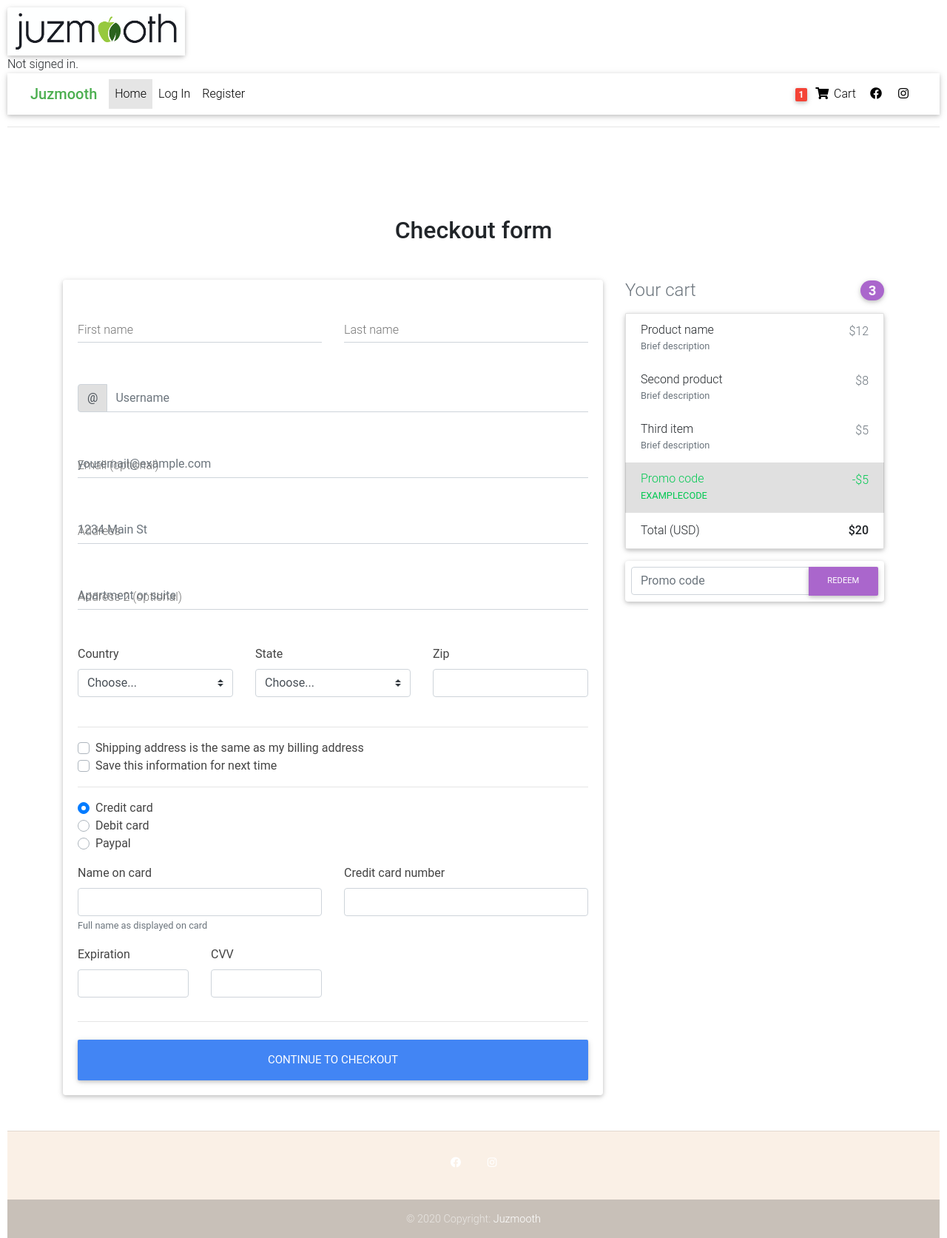
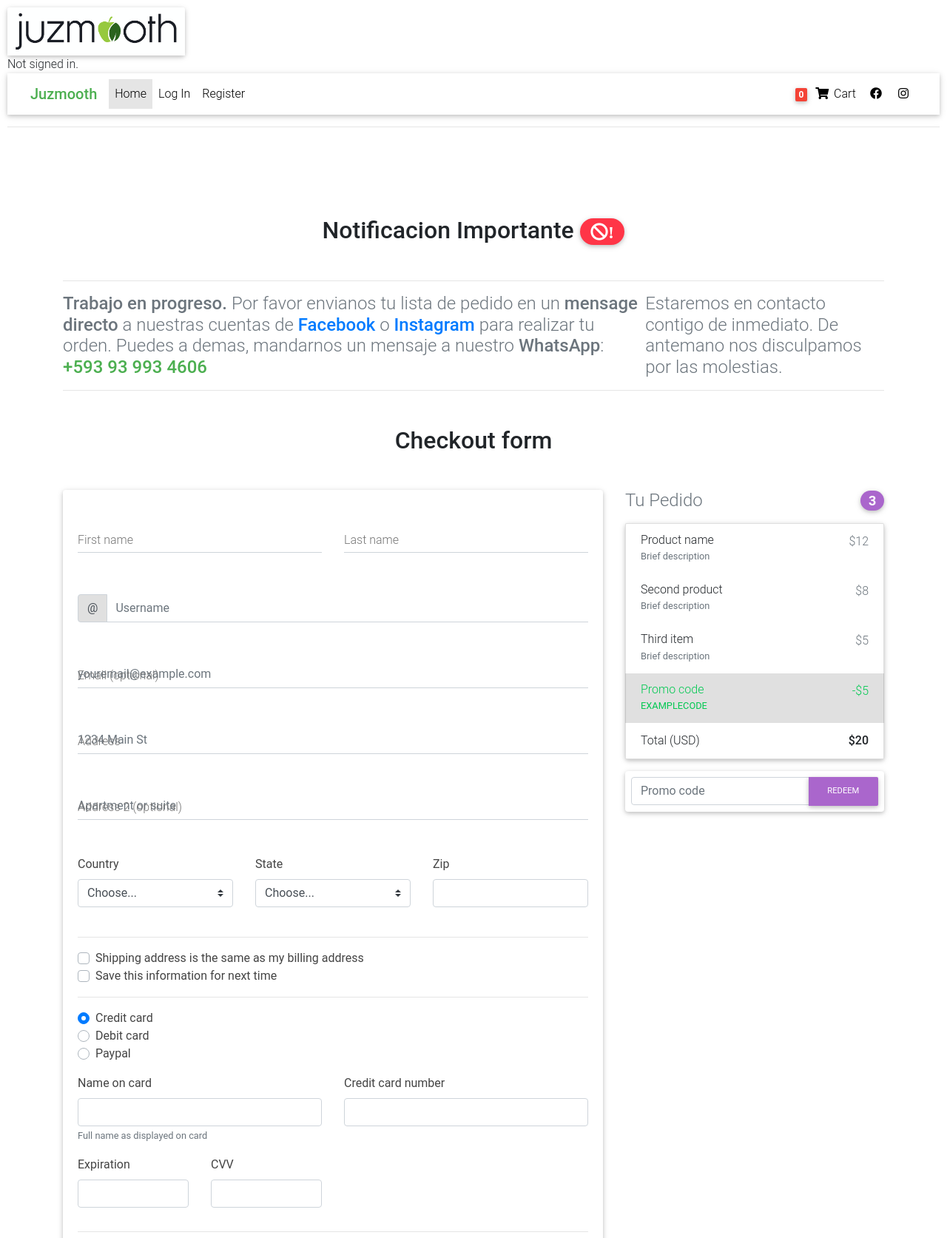
Before and after one commit to CarinaLR/Ivonne, a Django app: page /checkout in a window 1280 px wide. Shown: the top 1673 px of the page at 74% size. Run offline with Django 3.2, Linux system fonts and the light colour scheme; some libraries are stand-ins or nearby versions.

Commit message:
added notification to checkout page and connected fb & ig accts

```diff
--- a/auctions/templates/auctions/checkout.html
+++ b/auctions/templates/auctions/checkout.html
@@ -3,6 +3,34 @@
 <!--Main layout-->
 <main class="mt-5 pt-4">
   <div class="container wow fadeIn">
+    <h2 class="my-5 h2 text-center">
+      Notificacion Importante
+      <span class="badge badge-danger badge-pill fas fa-ban">!</span>
+    </h2>
+    <hr />
+    <h4 class="d-flex justify-content-between align-items-center mb-3">
+      <span class="text-muted"
+        ><strong>Trabajo en progreso. </strong>Por favor envianos tu lista de
+        pedido en un <strong>mensage directo</strong> a nuestras cuentas de
+        <a
+          href="https://www.facebook.com/Juzmooth-879856658763480"
+          target="_blank"
+        >
+          <strong>Facebook</strong> </a
+        >o
+        <a href="https://www.instagram.com/juzmooth/?hl=es" target="_blank"
+          ><strong>Instagram </strong></a
+        >para realizar tu orden. Puedes a demas, mandarnos un mensaje a nuestro
+        <strong>WhatsApp</strong>:
+        <strong class="green-text">+593 93 993 4606</strong></span
+      >
+      <br />
+      <span class="text-muted"
+        >Estaremos en contacto contigo de inmediato. De antemano nos disculpamos
+        por las molestias.</span
+      >
+    </h4>
+    <hr />
     <!-- Heading -->
     <h2 class="my-5 h2 text-center">Checkout form</h2>
 
@@ -259,7 +287,7 @@
       <div class="col-md-4 mb-4">
         <!-- Heading -->
         <h4 class="d-flex justify-content-between align-items-center mb-3">
-          <span class="text-muted">Your cart</span>
+          <span class="text-muted">Tu Pedido</span>
           <span class="badge badge-secondary badge-pill">3</span>
         </h4>
 
--- a/auctions/templates/auctions/layout.html
+++ b/auctions/templates/auctions/layout.html
@@ -202,7 +202,7 @@
           <ul class="navbar-nav nav-flex-icons">
             <li class="nav-item">
               <a class="nav-link waves-effect" href="{% url 'checkout' %}">
-                <span class="badge red z-depth-1 mr-1"> 1 </span>
+                <span class="badge red z-depth-1 mr-1"> 0 </span>
                 <i class="fas fa-shopping-cart"></i>
                 <span class="clearfix d-none d-sm-inline-block"> Cart </span>
               </a>
```
